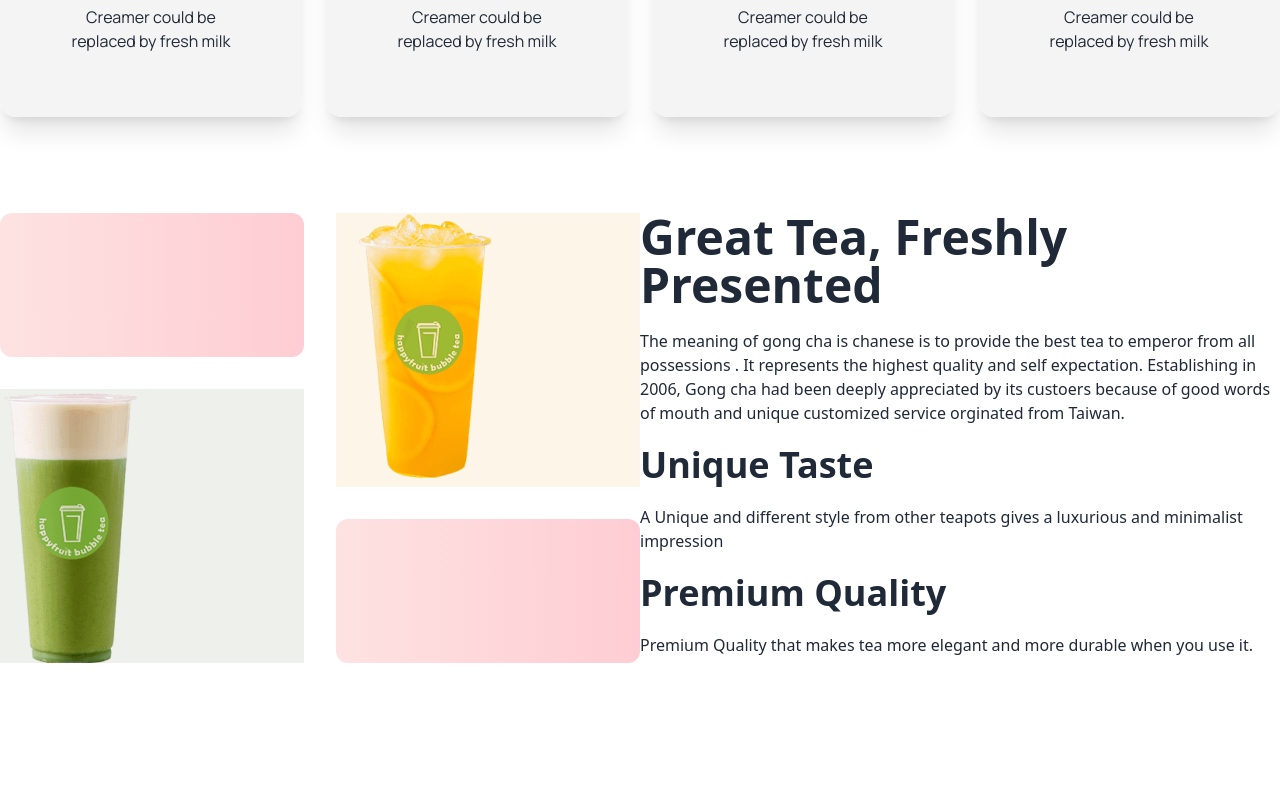
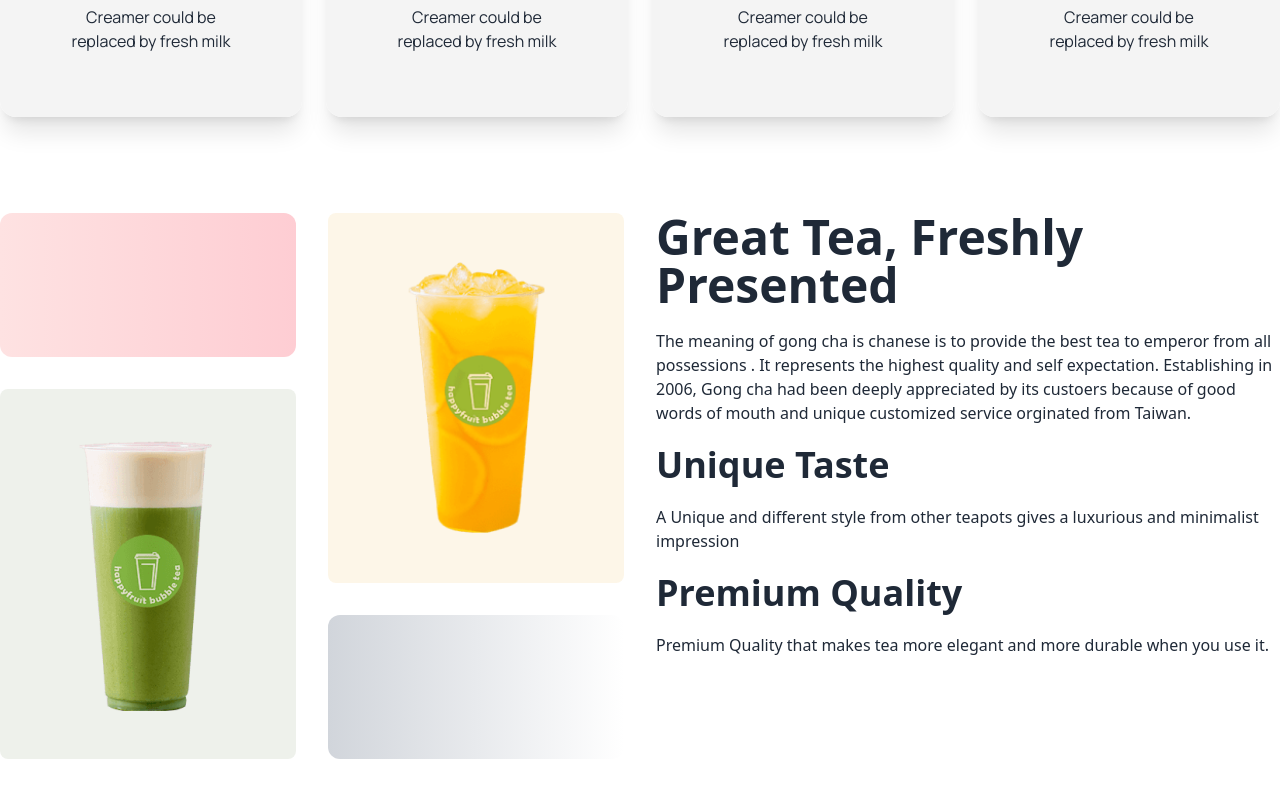
Before and after one commit to LubabaSultana25/Tea-House-with-daisy-Ui, a plain HTML site: page index.html in a window 1280 px wide. Shown: the part 956-1753 px from the top of the page. Before the commit the page ends 1715 px from the top, so only its background shows below. Drawn offline with nearby package versions, Linux system fonts and the light colour scheme.

Commit message:
finish great tea

```diff
--- a/index.html
+++ b/index.html
@@ -124,13 +124,21 @@
         </section>
         <!-- feature section end -->
         <!-- great tea fresh tea section -->
-        <section class="my-24 flex flex-col lg:flex-row ">
+        <section class="my-24 gap-8 flex flex-col lg:flex-row ">
             <div class="grid grid-cols-1 gap-8 md:grid-cols-2 flex-1">
 
-                <div class="rounded-xl h-36 bg-gradient-to-r from-red-100 to-rose-200"></div>
-                <div class="row-span-2 bg-[#E6A6231A]"><img src="images/fresh-1.png"></div>
-                <div class="row-span-2 bg-[#5776391A]"> <img src="images/fresh-2.png"></div>
-                <div class="rounded-xl h-36 bg-gradient-to-r from-red-100 to-rose-200"></div>
+                <div class="rounded-xl h-36 bg-gradient-to-r from-red-100 to-rose-200">
+
+                </div>
+                <div class="row-span-2 bg-[#E6A6231A] rounded-lg px-8 py-12 flex justify-center">
+                    <img src="images/fresh-1.png">
+                </div>
+                <div class="row-span-2 bg-[#5776391A] rounded-lg px-8 py-12 flex justify-center items-center">
+                    <img src="images/fresh-2.png">
+                </div>
+                <div class="rounded-xl h-36 bg-gradient-to-r from-gray-300 to-white-200">
+
+                </div>
 
             </div>
             <div class="space-y-5 flex-1">
```
